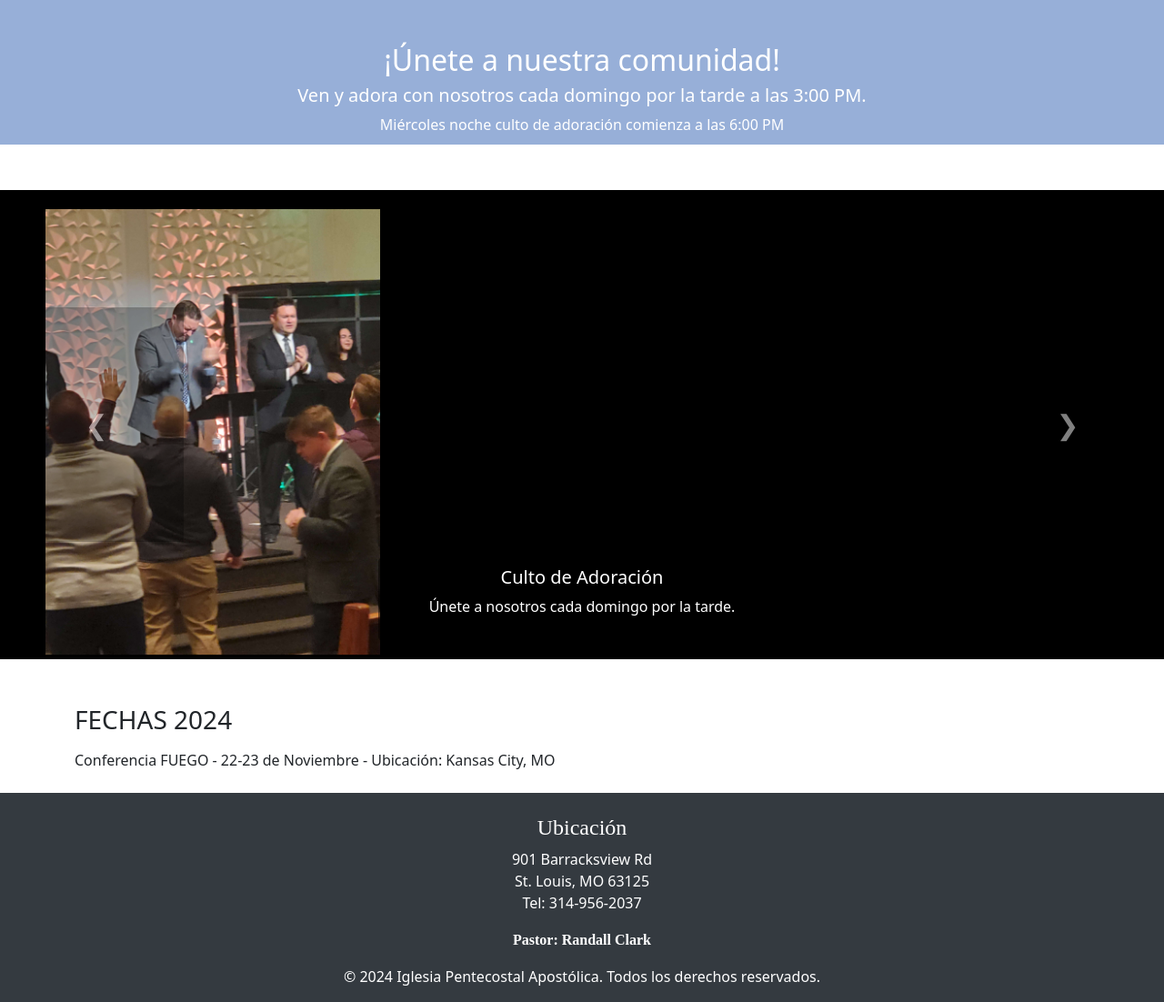
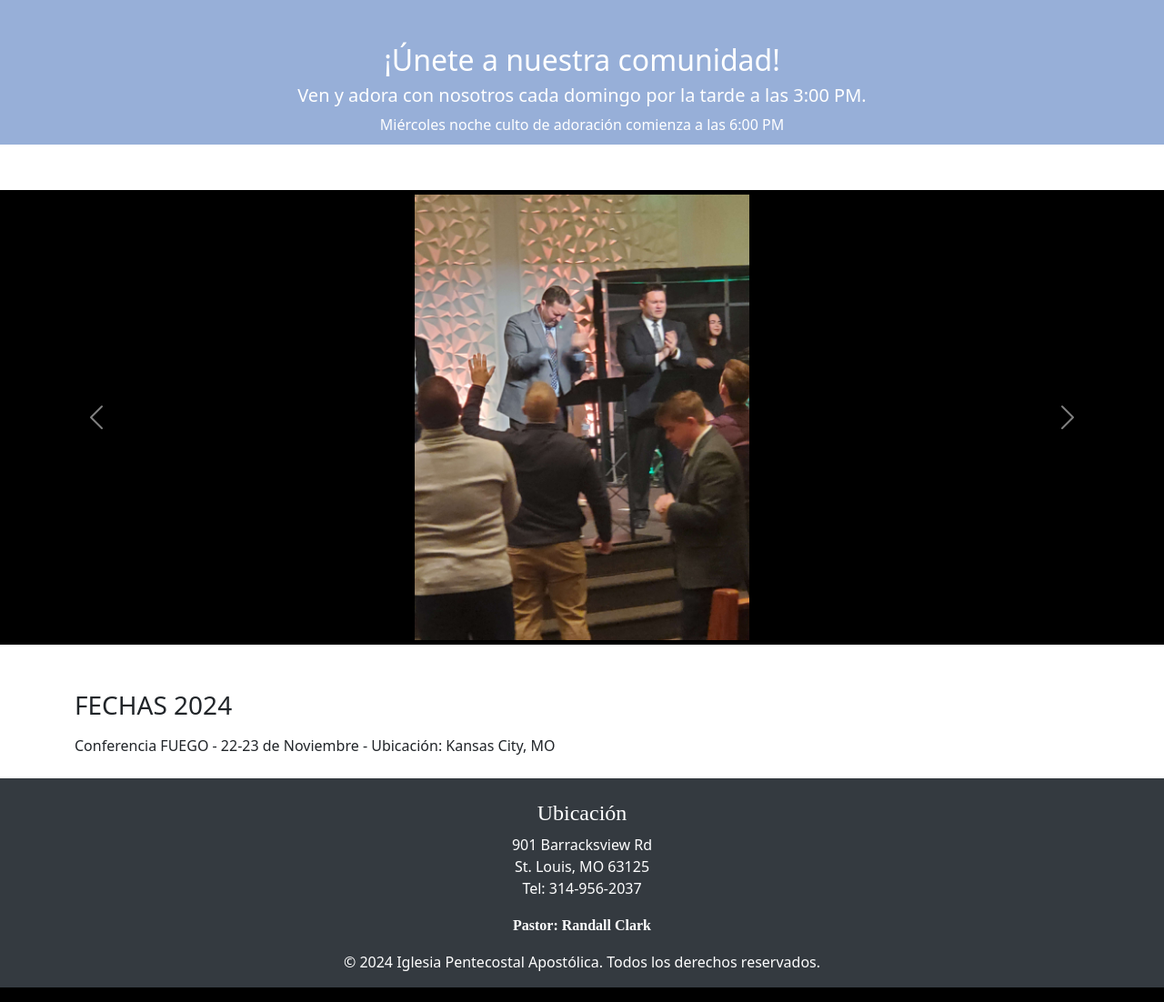
Before and after one commit to theGeekkit/apcESP_8_3_24, a Django app: page / in a window 1280 px wide. Shown: the part 283-1385 px from the top of the page at 91% size. Run offline with Django 5.2, Linux system fonts and the light colour scheme; some libraries are stand-ins or nearby versions; some web fonts are replaced.

Commit message:
adjusting carousel 8-12-24 3:05pm

```diff
--- a/apcESP_8_3_24/assets/css/style.css
+++ b/apcESP_8_3_24/assets/css/style.css
@@ -65,34 +65,32 @@
 }
 
 .carousel-inner {
+  display: flex;
   transition: transform 0.5s ease-in-out;
 }
 
 .carousel-item {
-  background-color: black;
-  width: 100%;
+  flex: 0 0 100%;
+  height: 500px; /* Ensures uniform height for all slides */
+  background-color: black; /* Background color for the slides */
+  position: relative;
+}
+
+.carousel-image-wrapper {
+  display: flex;
+  justify-content: center;
+  align-items: center;
+  height: 100%;
 }
 
 .carousel-item img {
-  object-fit: fill;
-  height: 500px;
-  overflow: hidden;
+  max-width: 100%;
+  max-height: 100%;
+  object-fit: contain; /* Ensures the image maintains aspect ratio */
   border-top: 5px solid black;
   border-bottom: 5px solid black;
   border-right: 50px solid black;
   border-left: 50px solid black;
-}
-
-.carousel-caption {
-  position: absolute;
-  bottom: 20px;
-  left: 50%;
-  transform: translateX(-50%);
-  color: white;
-  text-align: center;
-  background-color: rgba(0, 0, 0, 0.5);
-  padding: 10px;
-  border-radius: 5px;
 }
 
 .carousel-control-prev,
--- a/apcESP_8_3_24/templates/home/home_view.html
+++ b/apcESP_8_3_24/templates/home/home_view.html
@@ -42,44 +42,41 @@
   <!-- Spotlight Section with Carousel -->
   <div class="spotlight-section">
     <div class="carousel-container">
-      <div id="communityCarousel" class="carousel">
+      <div id="communityCarousel" class="carousel slide" data-bs-ride="carousel">
         <div class="carousel-inner">
           <div class="carousel-item active">
-            {% load static %}
-            <p>{{ STATIC_URL }}</p>
-            <img src="{% static 'img/20231006_193147.jpg' %}" alt="Slide 0">
-            <div class="carousel-caption">
-              <h5>Culto de Adoración</h5>
-              <p>Únete a nosotros cada domingo por la tarde.</p>
+            <div class="carousel-image-wrapper">
+              <img class="d-block w-100 carousel-img" src="{% static 'img/20231006_193147.jpg' %}" alt="First Slide">
             </div>
           </div>
           <div class="carousel-item">
-            <img src="{% static 'img/20231006_201756.jpg' %}" alt="Slide 1">
-            <div class="carousel-caption">
-              <h5>Estudios Bíblicos</h5>
-              <p>Participa en nuestros estudios cada miércoles.</p>
+            <div class="carousel-image-wrapper">
+              <img class="d-block w-100 carousel-img" src="{% static 'img/20231006_201756.jpg' %}" alt="Second Slide">
             </div>
           </div>
           <div class="carousel-item">
-            <img src="{% static 'img/FB_IMG_1723142764156.jpg' %}" alt="Slide 2">
-            <div class="carousel-caption">
-              <h5>Eventos Especiales</h5>
-              <p>No te pierdas nuestros eventos y actividades especiales.</p>
+            <div class="carousel-image-wrapper">
+              <img class="d-block w-100 carousel-img" src="{% static 'img/FB_IMG_1723142764156.jpg' %}" alt="Third Slide">
             </div>
           </div>
           <div class="carousel-item">
-            <img src="{% static 'img/FB_IMG_1723142750779.jpg' %}" alt="Slide 3">
-            <div class="carousel-caption">
-              <h5>Eventos Especiales</h5>
-              <p>No te pierdas nuestros eventos y actividades especiales.</p>
+            <div class="carousel-image-wrapper">
+              <img class="d-block w-100 carousel-img" src="{% static 'img/FB_IMG_1723142750779.jpg' %}" alt="Fourth Slide">
             </div>
           </div>
         </div>
-        <button class="carousel-control-prev" onclick="prevSlide()">&#10094;</button>
-        <button class="carousel-control-next" onclick="nextSlide()">&#10095;</button>
+        <button class="carousel-control-prev" type="button" data-bs-target="#communityCarousel" data-bs-slide="prev">
+          <span class="carousel-control-prev-icon" aria-hidden="true"></span>
+          <span class="visually-hidden">Previous</span>
+        </button>
+        <button class="carousel-control-next" type="button" data-bs-target="#communityCarousel" data-bs-slide="next">
+          <span class="carousel-control-next-icon" aria-hidden="true"></span>
+          <span class="visually-hidden">Next</span>
+        </button>
       </div>
     </div>
   </div>
+
 
   <!-- Feature Section -->
 
```
